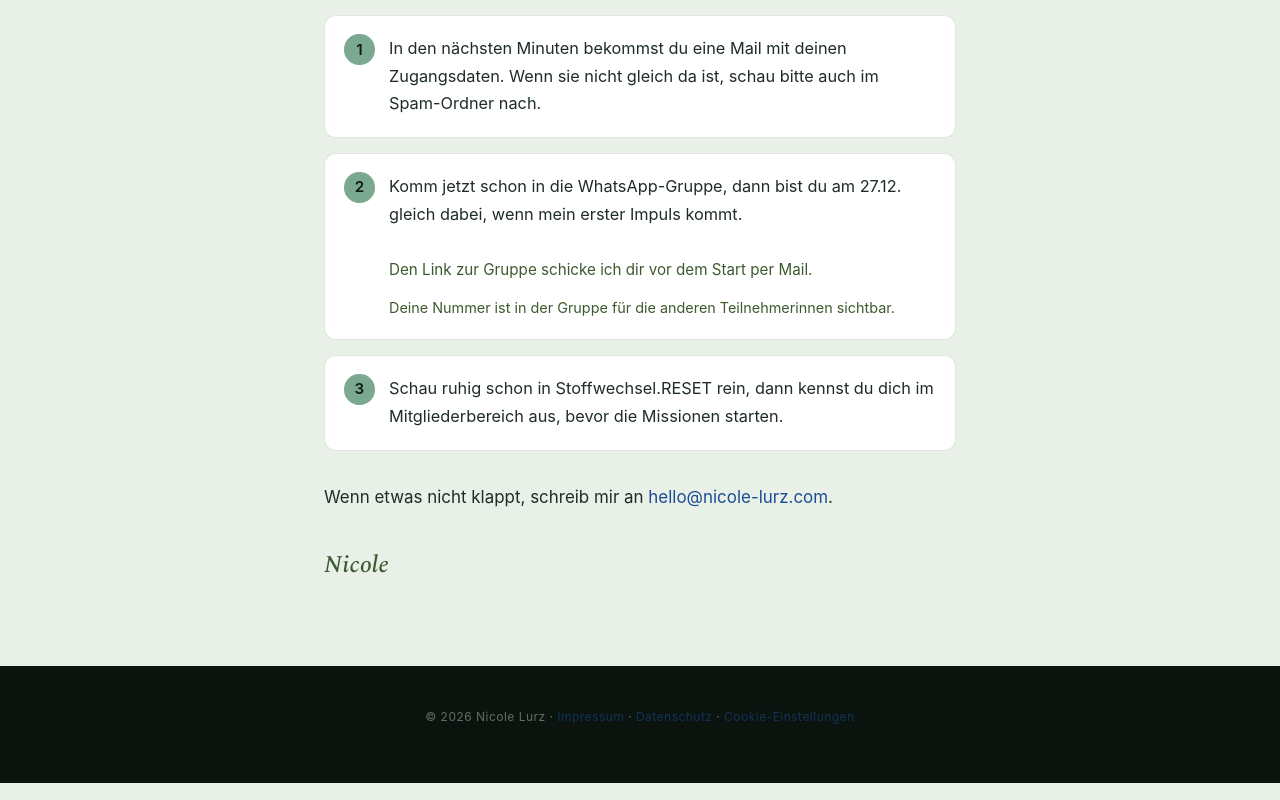
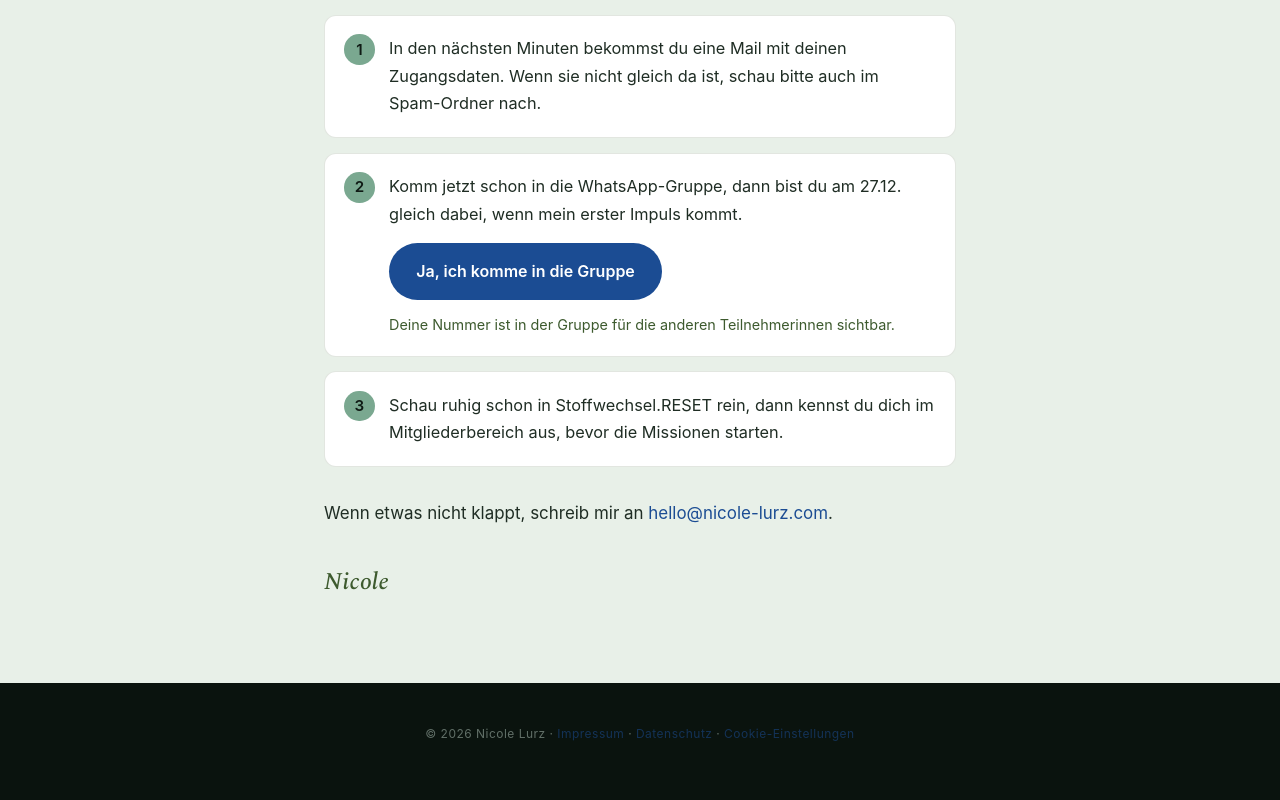
Before and after one commit to officenl26/nicole-lurz-de, a plain HTML site: page winter-paket/danke/index.html in a window 1280 px wide. Shown: the part 1052-1852 px from the top of the page. Drawn offline with Linux system fonts and the light colour scheme; a web font is replaced by a local one.

Commit message:
Winter-Paket Danke-Seite: WhatsApp-Einladungslink eingesetzt
Co-Authored-By: Claude Opus 5.5 <noreply@anthropic.com>

```diff
--- a/winter-paket/danke/index.html
+++ b/winter-paket/danke/index.html
@@ -68,7 +68,7 @@
 <footer class="footer" style="padding:2.5rem 0"><div class="container footer-inner"><p class="footer-copy">© 2026 Nicole Lurz · <a href="/impressum">Impressum</a> · <a href="/datenschutz">Datenschutz</a> · <a href="#" data-nl-consent-open>Cookie-Einstellungen</a></p></div></footer>
 <script>
   // Hier den WhatsApp-Einladungslink eintragen, z. B. "https://chat.whatsapp.com/..."
-  var WA_LINK = "";
+  var WA_LINK = "https://chat.whatsapp.com/C1zK97Ah0wz5zzwB4jRC5u";
   if (WA_LINK) { var b = document.getElementById('wa-btn'); b.href = WA_LINK; b.hidden = false; }
   else { document.getElementById('wa-fehlt').hidden = false; }
 </script>
```
